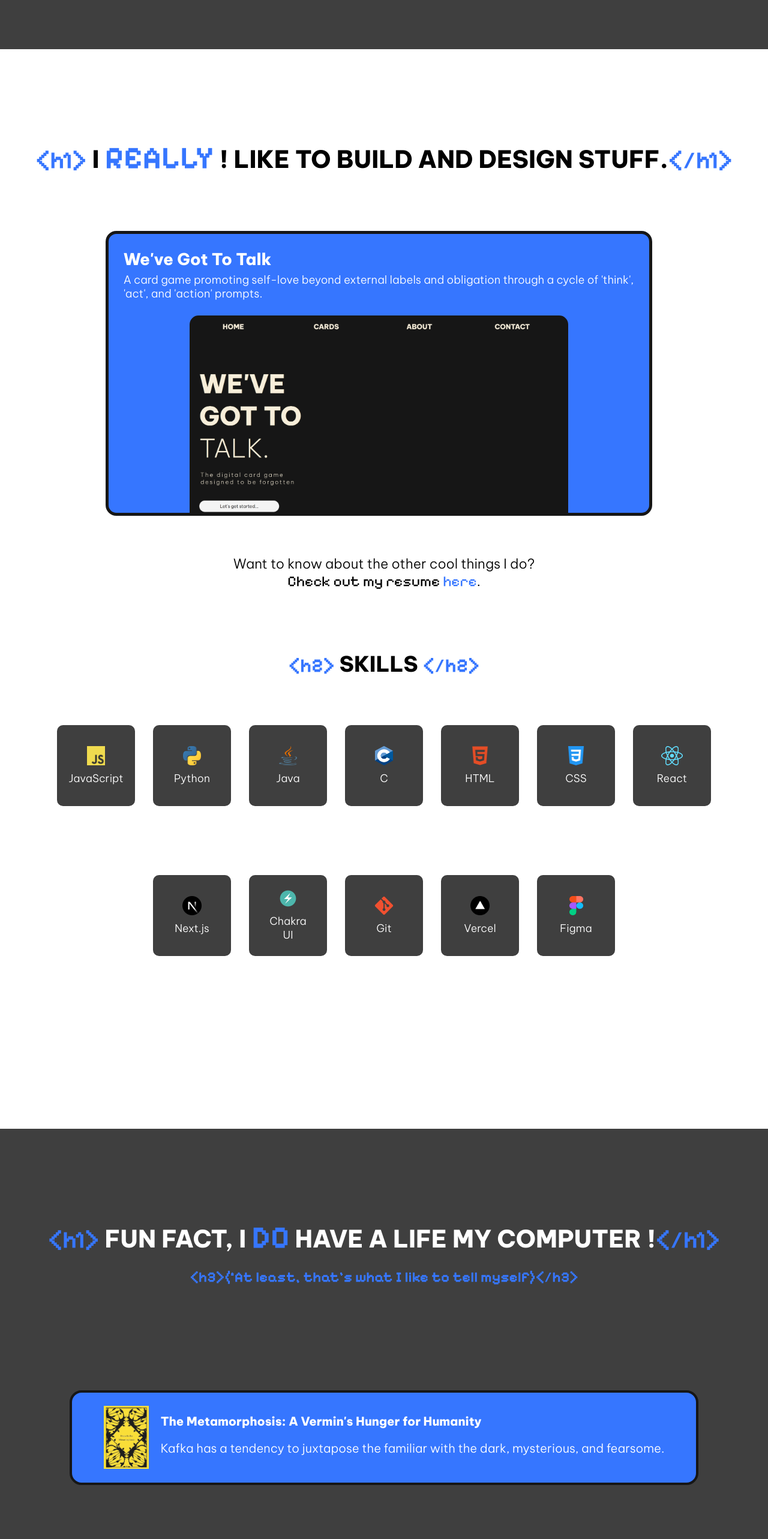
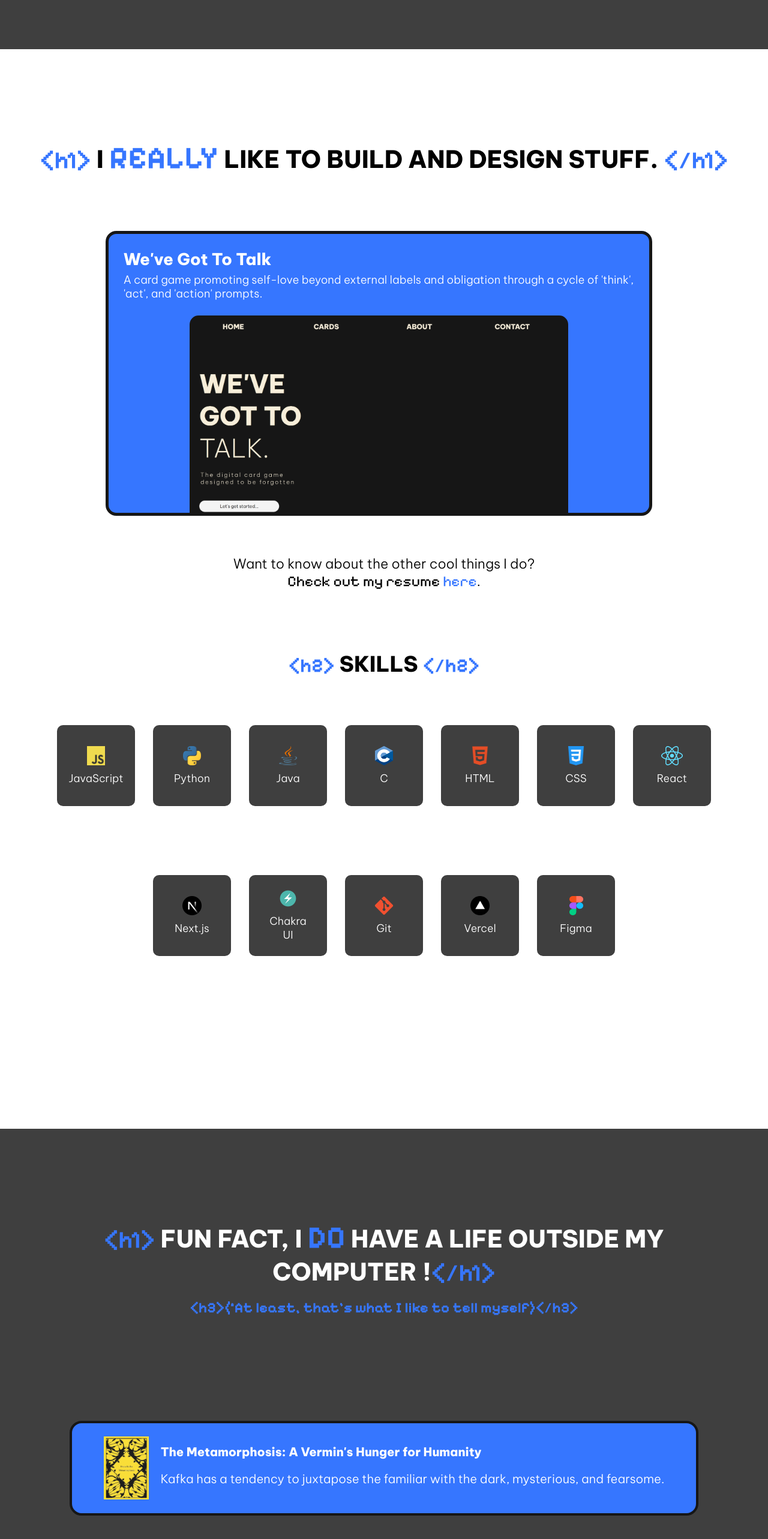
Before and after one commit to constance07/Personal-Portfolio, a Next.js app in the folder personal-portfolio/: page / in a window 1280 px wide. Shown: the part 1521-4087 px from the top of the page at 60% size. Built offline with nearby package versions, Linux system fonts and the light colour scheme.

Commit message:
Update 4: At this point, there's nothing to say.

```diff
--- a/personal-portfolio/app/components/blog.tsx
+++ b/personal-portfolio/app/components/blog.tsx
@@ -24,7 +24,7 @@ export default function Blog(){
             <div className='blogContent'>
 
                 <h1 id ="blogTitle" className={be_Vietnam_Pro.className}>
-                <div id = 'h1Tags' className={pixelify_Sans_Bold.className}>&lt;h1&gt;</div> FUN FACT, I  <div id = 'blueTag' className={pixelify_Sans_Bold.className}> DO </div> HAVE A LIFE MY COMPUTER !
+                <div id = 'h1Tags' className={pixelify_Sans_Bold.className}>&lt;h1&gt;</div> FUN FACT, I  <div id = 'blueTag' className={pixelify_Sans_Bold.className}> DO </div> HAVE A LIFE OUTSIDE MY COMPUTER !
                 <div id = 'h1Tags' className={pixelify_Sans_Bold.className}>&lt;/h1&gt;</div></h1>
 
                 <div className='blogSubtitle'>
--- a/personal-portfolio/app/components/contact.js
+++ b/personal-portfolio/app/components/contact.js
@@ -89,7 +89,7 @@ export default function Contact(){
                 <div className='contactContainer'>
                 {/*Title*/}
                 <div id = "contactTitle" className= {be_Vietnam_Pro.className}>
-                    <div id = 'h1Tags' className={pixelify_Sans_Bold.className}>&lt;h1&gt;</div> LET'S CONNECT <div id = 'h1Tags' className={pixelify_Sans_Bold.className}>&lt;/h1&gt;</div>
+                    <div id = 'h1Tags' className={pixelify_Sans_Bold.className}>&lt;h1&gt;</div> LET'S CONNECT ! <div id = 'h1Tags' className={pixelify_Sans_Bold.className}>&lt;/h1&gt;</div>
                 </div>
                 {/*Sub-Title*/}
                 <div id = "contactSubTitle" className= {pixelify_Sans_Bold.className}>
--- a/personal-portfolio/app/components/work.tsx
+++ b/personal-portfolio/app/components/work.tsx
@@ -33,8 +33,7 @@ export default function Work(){
         <div id='workSection'>
             <div className="workContainer">
                 <h1 id ="workTitle" className={be_Vietnam_Pro.className}>
-                <div id = 'h1Tags' className={pixelify_Sans_Bold.className}>&lt;h1&gt;</div> I <div id = 'blueTag' className={pixelify_Sans_Bold.className}> REALLY </div> ! LIKE TO BUILD AND DESIGN STUFF.
-                <div id = 'h1Tags' className={pixelify_Sans_Bold.className}>&lt;/h1&gt;</div></h1>
+                <div id = 'h1Tags' className={pixelify_Sans_Bold.className}>&lt;h1&gt;</div> I <div id = 'blueTag' className={pixelify_Sans_Bold.className}> REALLY </div> LIKE TO BUILD AND DESIGN STUFF. <div id = 'h1Tags' className={pixelify_Sans_Bold.className}>&lt;/h1&gt;</div></h1>
 
                 <div className='displayContainer'>
                     <a id ="wgttLink" href = "https://wevegottotalk.net/">
```
